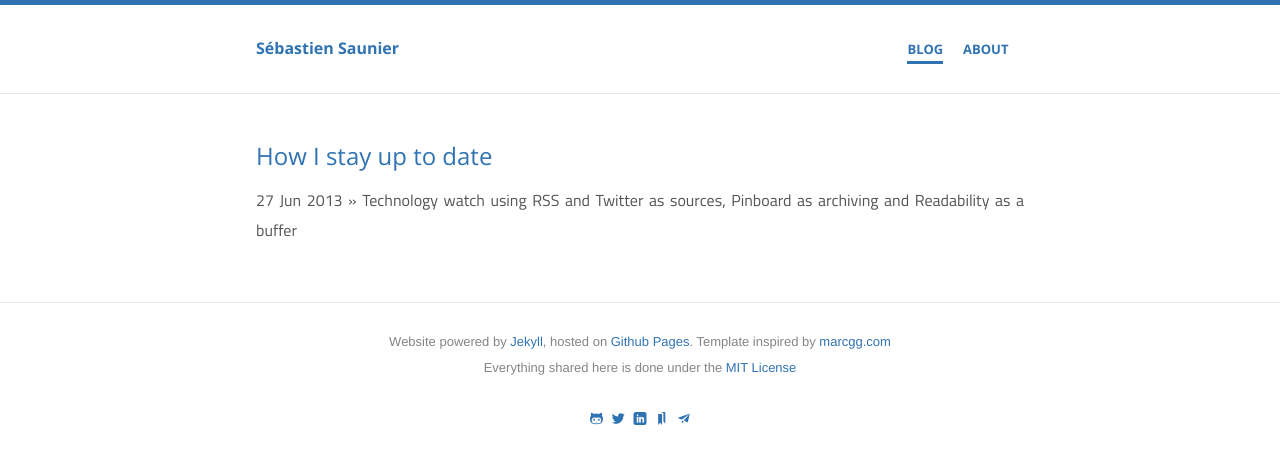
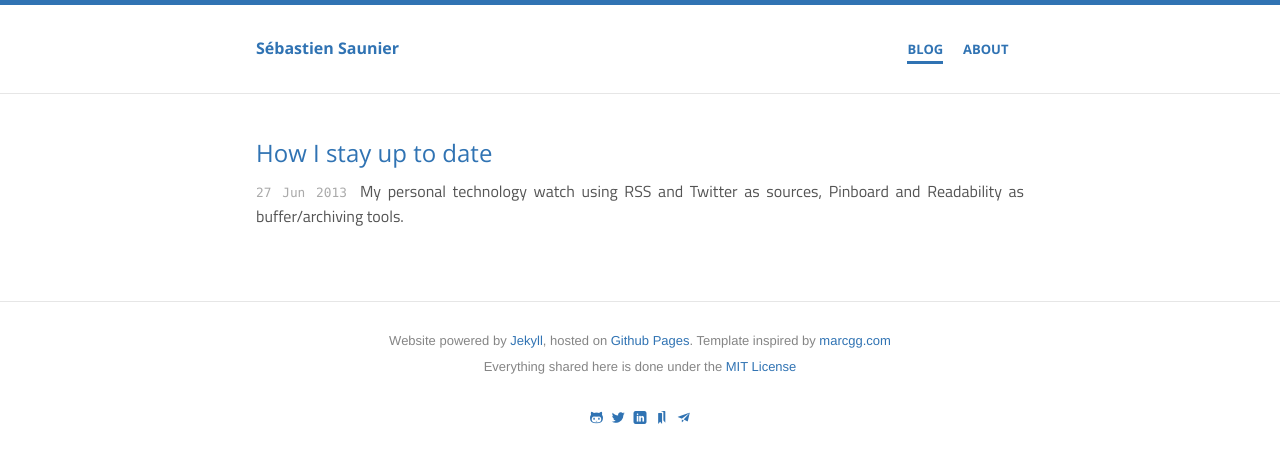
Before and after one commit to ssaunier/ssaunier.github.io, a Jekyll site: the page built from blog/index.html, in a window 1280 px wide. Shown: the top 464 px of the page. Built offline with Jekyll 4.4.1, drawn with Linux system fonts in a browser that asks for light colours.

Commit message:
Fix spelling mistakes on very first post

```diff
--- a/_posts/2013-06-27-how-i-stay-up-to-date.markdown
+++ b/_posts/2013-06-27-how-i-stay-up-to-date.markdown
@@ -1,7 +1,7 @@
 ---
 layout: post
 title: "How I stay up to date"
-description: "Technology watch using RSS and Twitter as sources, Pinboard as archiving and Readability as a buffer"
+description: "My personal technology watch using RSS and Twitter as sources, Pinboard and Readability as buffer/archiving tools."
 category: blog
 ---
 
--- a/blog/index.html
+++ b/blog/index.html
@@ -8,12 +8,11 @@ category: blog
   <ul class="posts">
     {% for post in site.posts %}
       <li>
-          <h2><a href="{{ post.url }}">{{ post.title }}</a></h2>
-          <p>
-            <span class="date"></span>{{ post.date | date_to_string }}</span> &raquo;
-            <span class="description">{{ post.description }}</span>
-          </p>
-        </div>
+        <h2><a href="{{ post.url }}">{{ post.title }}</a></h2>
+        <p>
+          <span class="date">{{ post.date | date_to_string }}</span>
+          <span class="description">{{ post.description }}</span>
+        </p>
       </li>
     {% endfor %}
   </ul>
--- a/css/main.css
+++ b/css/main.css
@@ -169,14 +169,15 @@ ul.posts {
 }
 
 ul.posts li {
-  line-height: 1.75em;
-  margin-bottom: 2em;
+  line-height: 1.4em;
+  margin-bottom: 3em;
 }
 
 ul.posts .date {
   color: #aaa;
   font-family: Monaco, "Courier New", monospace;
   font-size: 80%;
+  margin-right: 0.5em;
 }
 
 .container {
```
Also changed, not shown: other parts of _posts/2013-06-27-how-i-stay-up-to-date.markdown (+2 -2 lines).
